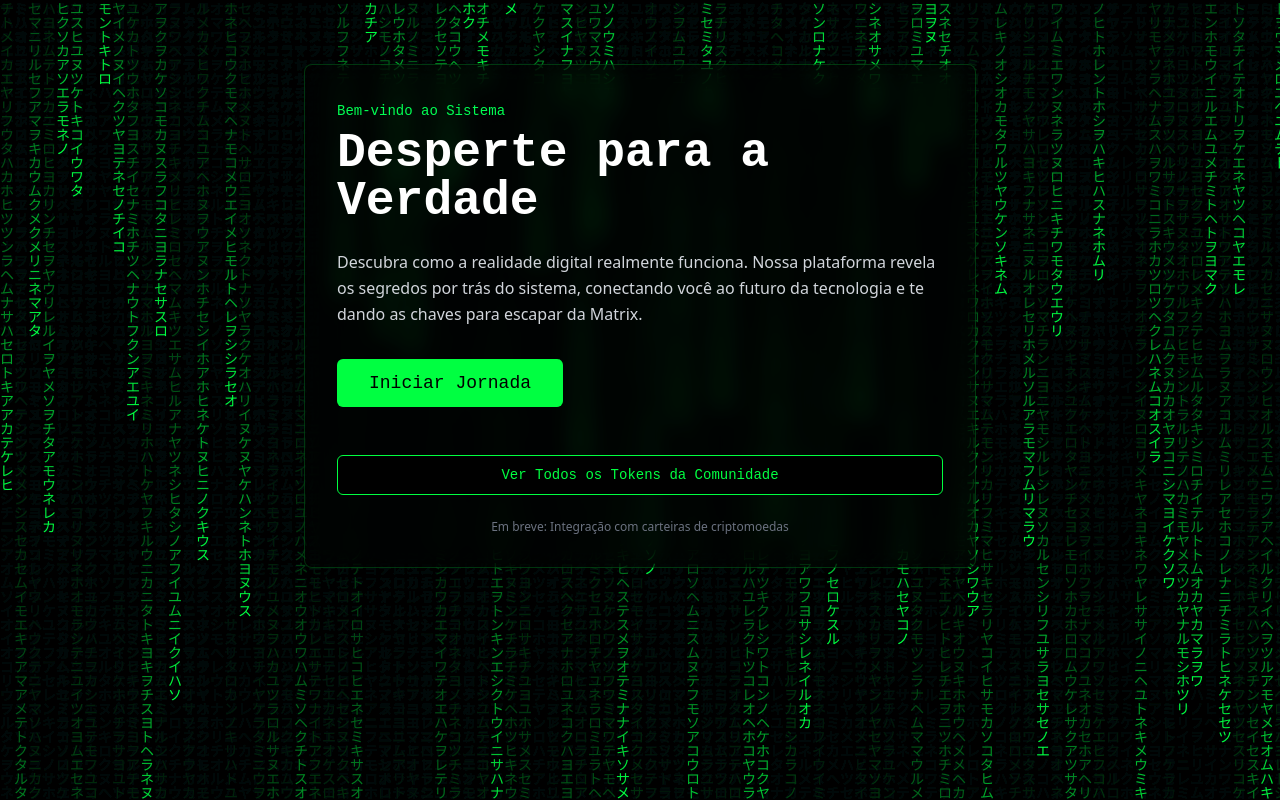
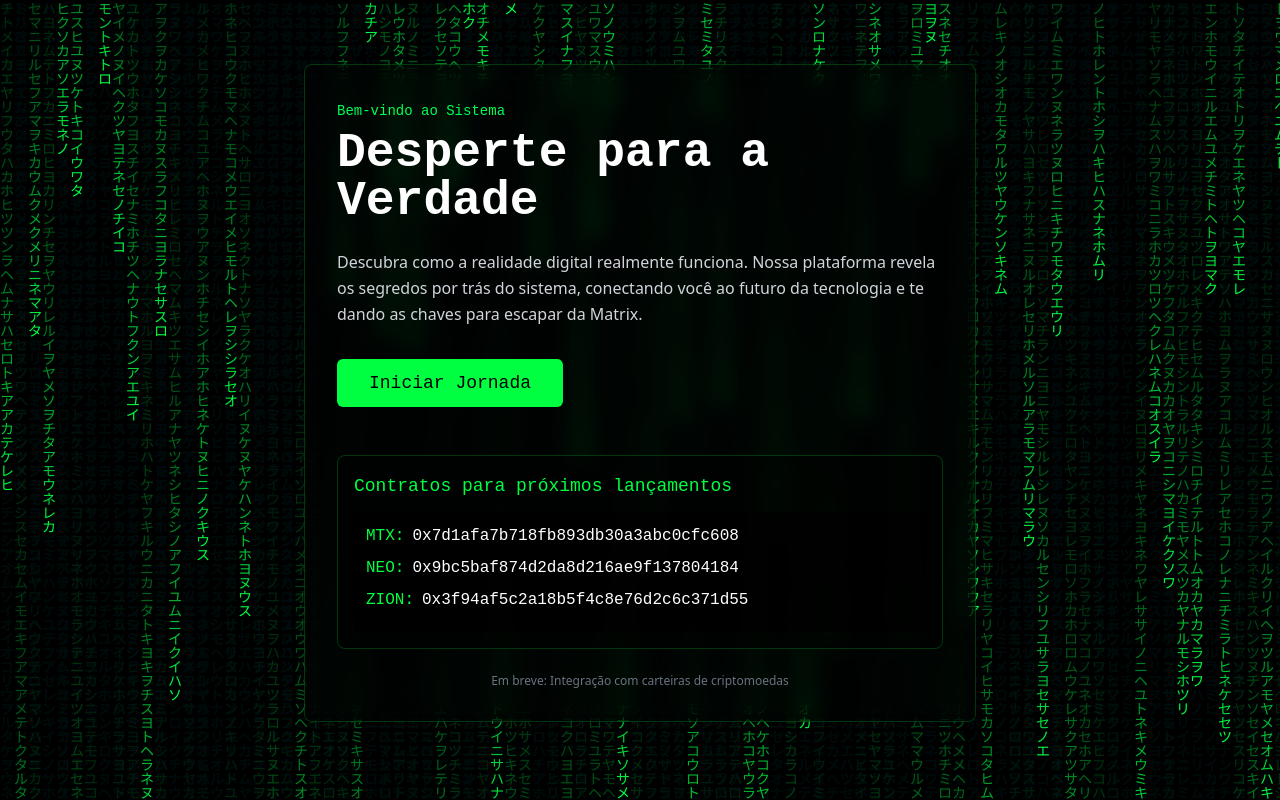
Before and after one commit to communitymatrix/matrixcommunity1, a React (Vite) app: page / in a window 1280 px wide. Built offline with nearby package versions, Linux system fonts and the light colour scheme.

Commit message:
Update community tokens section
Removed the "View Tokens" button and updated the text below to provide a space for developers to copy and paste the contract addresses of upcoming crypto launches.

```diff
--- a/src/pages/Index.tsx
+++ b/src/pages/Index.tsx
@@ -1,7 +1,7 @@
 
 import MatrixRain from "@/components/MatrixRain";
 import { Button } from "@/components/ui/button";
-import { ArrowRight, Telegram, TiktokIcon } from "lucide-react";
+import { ArrowRight } from "lucide-react";
 import { useState } from "react";
 import { Input } from "@/components/ui/input";
 import { Label } from "@/components/ui/label";
@@ -88,7 +88,7 @@ const Index = () => {
                   className="flex items-center justify-center gap-2 border-matrix-green text-matrix-green hover:bg-matrix-green/10 py-6"
                   onClick={() => handleRedirect("https://t.me/seu_canal")}
                 >
-                  <Telegram className="w-5 h-5" />
+                  <ArrowRight className="w-5 h-5" />
                   Telegram
                 </Button>
                 <Button
@@ -96,7 +96,7 @@ const Index = () => {
                   className="flex items-center justify-center gap-2 border-matrix-green text-matrix-green hover:bg-matrix-green/10 py-6"
                   onClick={() => handleRedirect("https://tiktok.com/@seu_perfil")}
                 >
-                  <TiktokIcon className="w-5 h-5" />
+                  <ArrowRight className="w-5 h-5" />
                   TikTok
                 </Button>
               </div>
@@ -167,15 +167,19 @@ const Index = () => {
             </div>
           )}
 
-          {/* Seção de Tokens - Link Único */}
+          {/* Área para contratos de próximos lançamentos */}
           <div id="tokens" className="mt-12">
-            <Button
-              variant="outline"
-              className="w-full border-matrix-green text-matrix-green hover:bg-matrix-green/10 font-mono py-4"
-              onClick={() => window.open("https://etherscan.io/tokens", "_blank")}
-            >
-              Ver Todos os Tokens da Comunidade
-            </Button>
+            <div className="border border-matrix-green/20 bg-black/50 p-4 rounded-lg">
+              <h3 className="text-matrix-green font-mono text-lg mb-3">Contratos para próximos lançamentos</h3>
+              <div className="font-mono text-gray-300 bg-black/70 p-3 rounded overflow-x-auto">
+                {Object.entries(communityTokens).map(([name, address]) => (
+                  <div key={name} className="mb-2">
+                    <span className="text-matrix-green mr-2">{name}:</span>
+                    <code className="text-white break-all">{address}</code>
+                  </div>
+                ))}
+              </div>
+            </div>
           </div>
 
           {/* Nota sobre futura integração com carteiras */}
```
